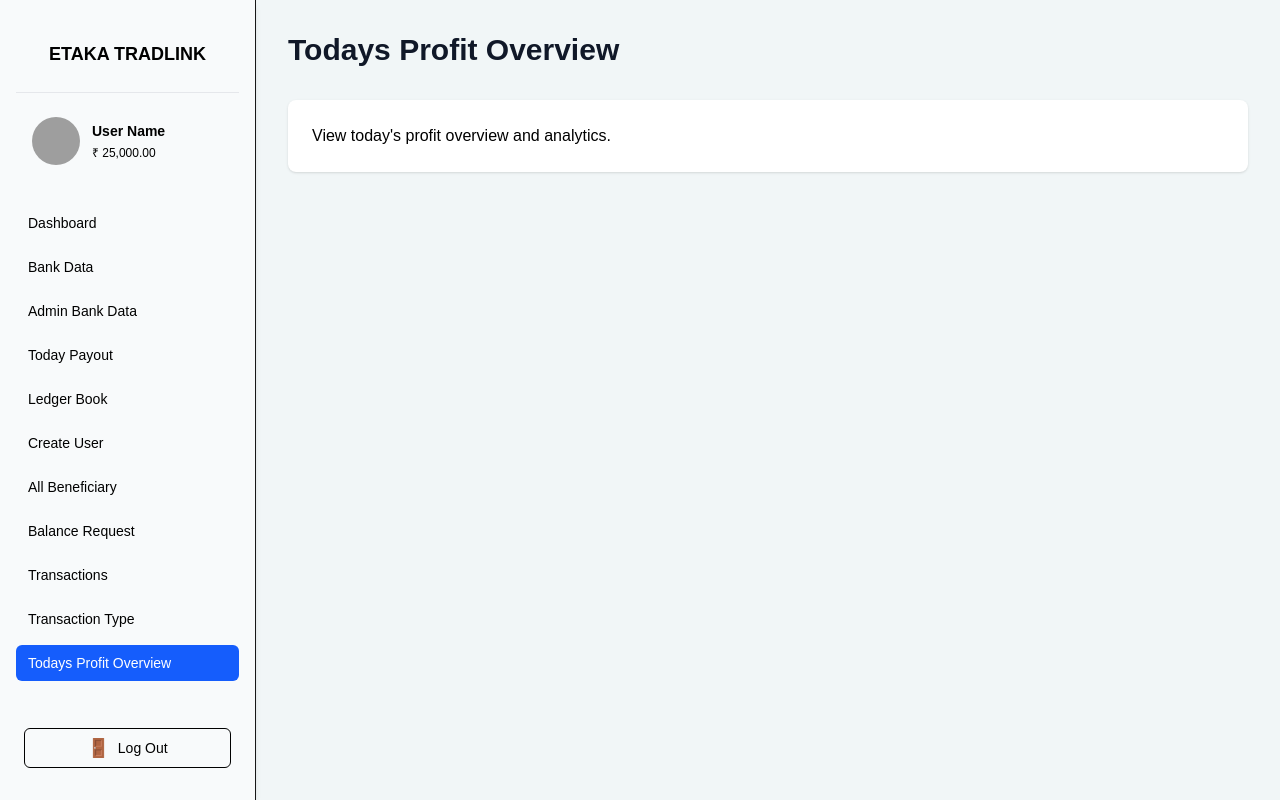
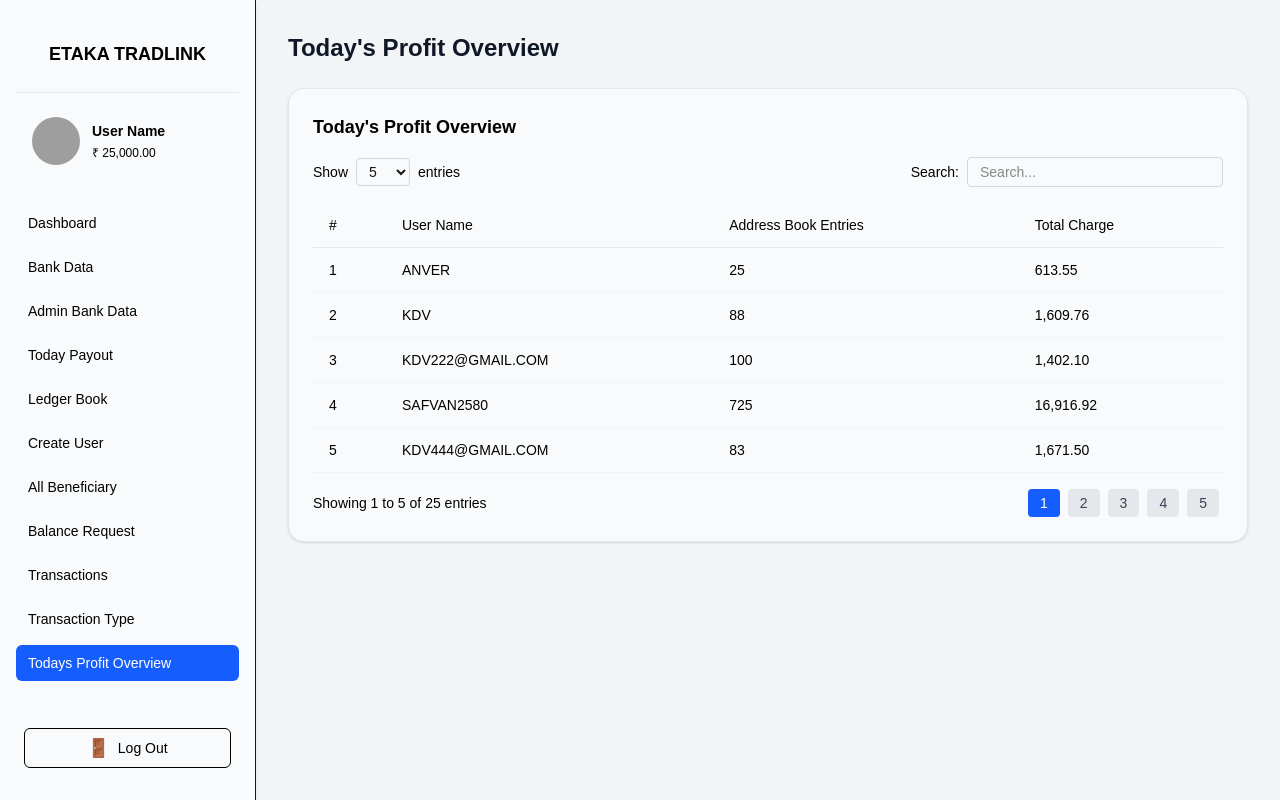
Before and after one commit to k0w4lzk1/ledge_like_app, a Next.js app in the folder frontend/: page /admin/todays-profit in a window 1280 px wide. Built offline with nearby package versions, Linux system fonts and the light colour scheme; grey boxes are pictures that could not be loaded.

Commit message:
feat:add todays profit

```diff
--- a/frontend/src/app/admin/todays-profit/page.jsx
+++ b/frontend/src/app/admin/todays-profit/page.jsx
@@ -1,17 +1,55 @@
 "use client";
 
+import { useState } from "react";
 import { Sidebar } from "../../components/sidebar";
+import FlexibleTable from "../../components/FlexibleTable";
 
 export default function TodaysProfit() {
+  // Sample data matching the screenshot
+  const profitData = [
+    { "#": 1, "User Name": "ANVER", "Address Book Entries": 25, "Total Charge": "613.55" },
+    { "#": 2, "User Name": "KDV", "Address Book Entries": 88, "Total Charge": "1,609.76" },
+    { "#": 3, "User Name": "KDV222@GMAIL.COM", "Address Book Entries": 100, "Total Charge": "1,402.10" },
+    { "#": 4, "User Name": "SAFVAN2580", "Address Book Entries": 725, "Total Charge": "16,916.92" },
+    { "#": 5, "User Name": "KDV444@GMAIL.COM", "Address Book Entries": 83, "Total Charge": "1,671.50" },
+    { "#": 6, "User Name": "TEST_USER_1", "Address Book Entries": 45, "Total Charge": "892.33" },
+    { "#": 7, "User Name": "TEST_USER_2", "Address Book Entries": 67, "Total Charge": "1,234.56" },
+    { "#": 8, "User Name": "TEST_USER_3", "Address Book Entries": 123, "Total Charge": "2,456.78" },
+    { "#": 9, "User Name": "TEST_USER_4", "Address Book Entries": 89, "Total Charge": "1,789.90" },
+    { "#": 10, "User Name": "TEST_USER_5", "Address Book Entries": 156, "Total Charge": "3,127.45" },
+    { "#": 11, "User Name": "TEST_USER_6", "Address Book Entries": 234, "Total Charge": "4,678.23" },
+    { "#": 12, "User Name": "TEST_USER_7", "Address Book Entries": 78, "Total Charge": "1,567.89" },
+    { "#": 13, "User Name": "TEST_USER_8", "Address Book Entries": 345, "Total Charge": "6,789.12" },
+    { "#": 14, "User Name": "TEST_USER_9", "Address Book Entries": 456, "Total Charge": "9,123.45" },
+    { "#": 15, "User Name": "TEST_USER_10", "Address Book Entries": 567, "Total Charge": "11,345.67" },
+    { "#": 16, "User Name": "TEST_USER_11", "Address Book Entries": 678, "Total Charge": "13,456.78" },
+    { "#": 17, "User Name": "TEST_USER_12", "Address Book Entries": 789, "Total Charge": "15,678.90" },
+    { "#": 18, "User Name": "TEST_USER_13", "Address Book Entries": 890, "Total Charge": "17,890.12" },
+    { "#": 19, "User Name": "TEST_USER_14", "Address Book Entries": 123, "Total Charge": "2,456.78" },
+    { "#": 20, "User Name": "TEST_USER_15", "Address Book Entries": 234, "Total Charge": "4,678.90" },
+    { "#": 21, "User Name": "TEST_USER_16", "Address Book Entries": 345, "Total Charge": "6,890.12" },
+    { "#": 22, "User Name": "TEST_USER_17", "Address Book Entries": 456, "Total Charge": "9,012.34" },
+    { "#": 23, "User Name": "TEST_USER_18", "Address Book Entries": 567, "Total Charge": "11,234.56" },
+    { "#": 24, "User Name": "TEST_USER_19", "Address Book Entries": 678, "Total Charge": "13,456.78" },
+    { "#": 25, "User Name": "TEST_USER_20", "Address Book Entries": 789, "Total Charge": "15,678.90" }
+  ];
+
+  const columns = ["#", "User Name", "Address Book Entries", "Total Charge"];
+
   return (
-    <div className="min-h-screen bg-app-bg">
+    <div className="min-h-screen bg-gray-100">
       <Sidebar role="admin" />
       <div className="ml-64 md:ml-20 lg:ml-64 p-8">
         <div className="max-w-7xl mx-auto">
-          <h1 className="text-3xl font-bold text-gray-900 mb-8">Todays Profit Overview</h1>
-          <div className="bg-white rounded-lg shadow p-6">
-            <p className="text-black">View today's profit overview and analytics.</p>
-          </div>
+          <h1 className="text-2xl font-bold text-gray-900 mb-6">Today's Profit Overview</h1>
+
+          <FlexibleTable
+            heading="Today's Profit Overview"
+            columns={columns}
+            data={profitData}
+            showSearch={true}
+            showEntriesSelector={true}
+          />
         </div>
       </div>
     </div>
```
